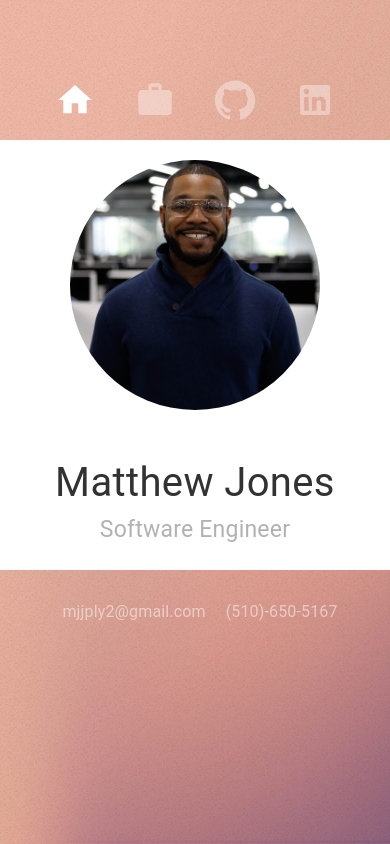
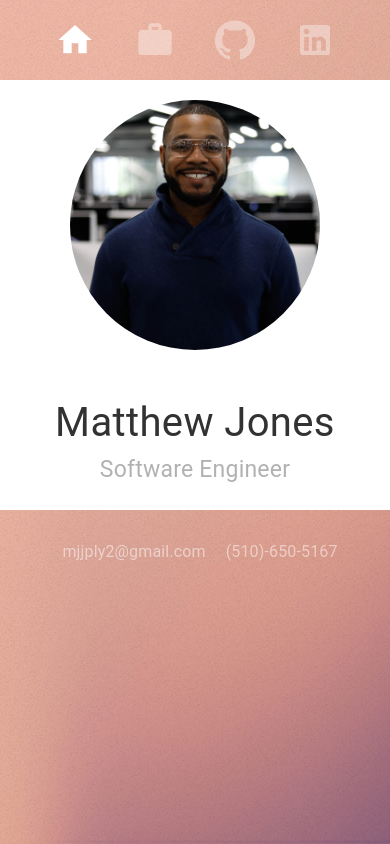
Before and after one commit to mjjply42/newPortfolio, a React (Create React App) app in the folder client/: page / in a window 390 px wide. Built offline with nearby package versions, Linux system fonts and the light colour scheme.

Commit message:
Finished mobile responsiveness for homepage --- need to possibly do the project page as well

```diff
--- a/client/src/App.js
+++ b/client/src/App.js
@@ -46,7 +46,7 @@ const styles = {
     display: 'flex',
     alignItems: 'center',
     flexDirection: 'column',
-    marginTop: 80,
+    marginTop: 20,
   },
   contact: {
     display: 'flex',
```
